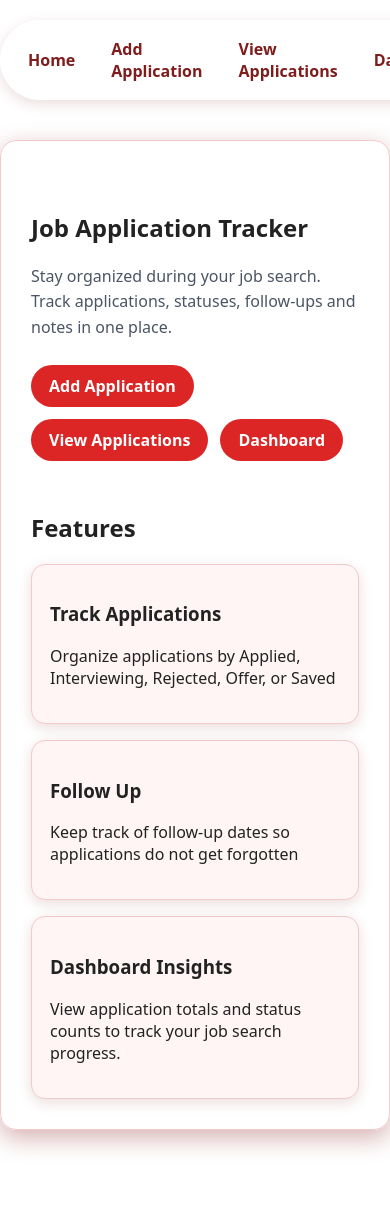
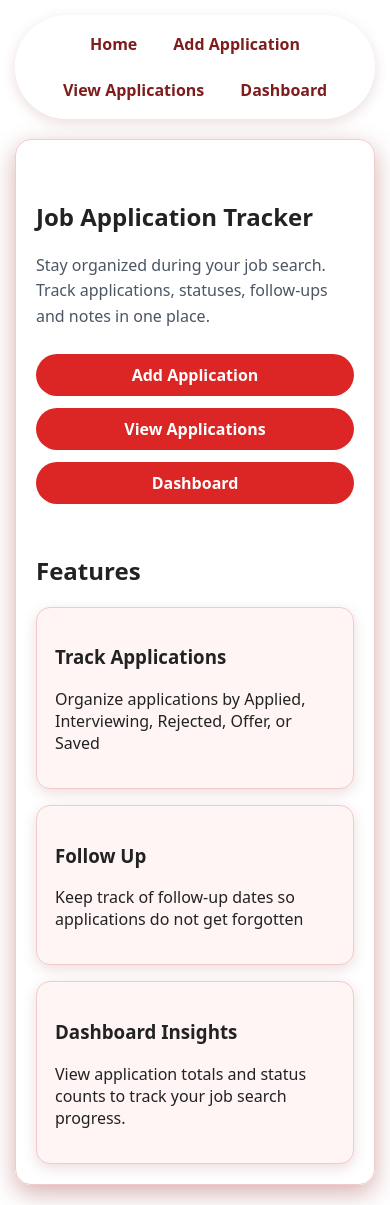
Before and after one commit to DeviWilk3747/job-application-tracker-flask, a Flask app: page / in a window 390 px wide; the page is wider, and only the part inside the window is pictured. Before the commit the page ends 1150 px from the top of that part, so only its background shows below. Run offline with Flask 3, Linux system fonts and the light colour scheme.

Commit message:
Improve mobile responsiveness

```diff
--- a/static/styles.css
+++ b/static/styles.css
@@ -263,8 +263,6 @@ body{
     padding: 5px 10px;
     border-radius: 999px;
     font-weight: 600;
-    background-color: #fee2e2;
-    color: #991b1b;
 }
 
 .status-applied {
@@ -291,3 +289,31 @@ body{
     background-color: #e0e7ff;
     color: #3730a3;
 }
+
+@media (max-width: 768px) {
+    .container {
+        margin: 20px 15px;
+        padding: 20px;
+    }
+
+    .site-nav {
+        flex-wrap: wrap;
+        margin: 15px;
+    }
+
+    .home-actions {
+        flex-direction: column;
+    }
+
+    .card-actions {
+        flex-direction: column;
+        align-items: flex-start;
+    }
+
+    .home-button {
+        text-align: center;
+        width: 100%;
+        box-sizing: border-box;
+    }
+
+}
```
